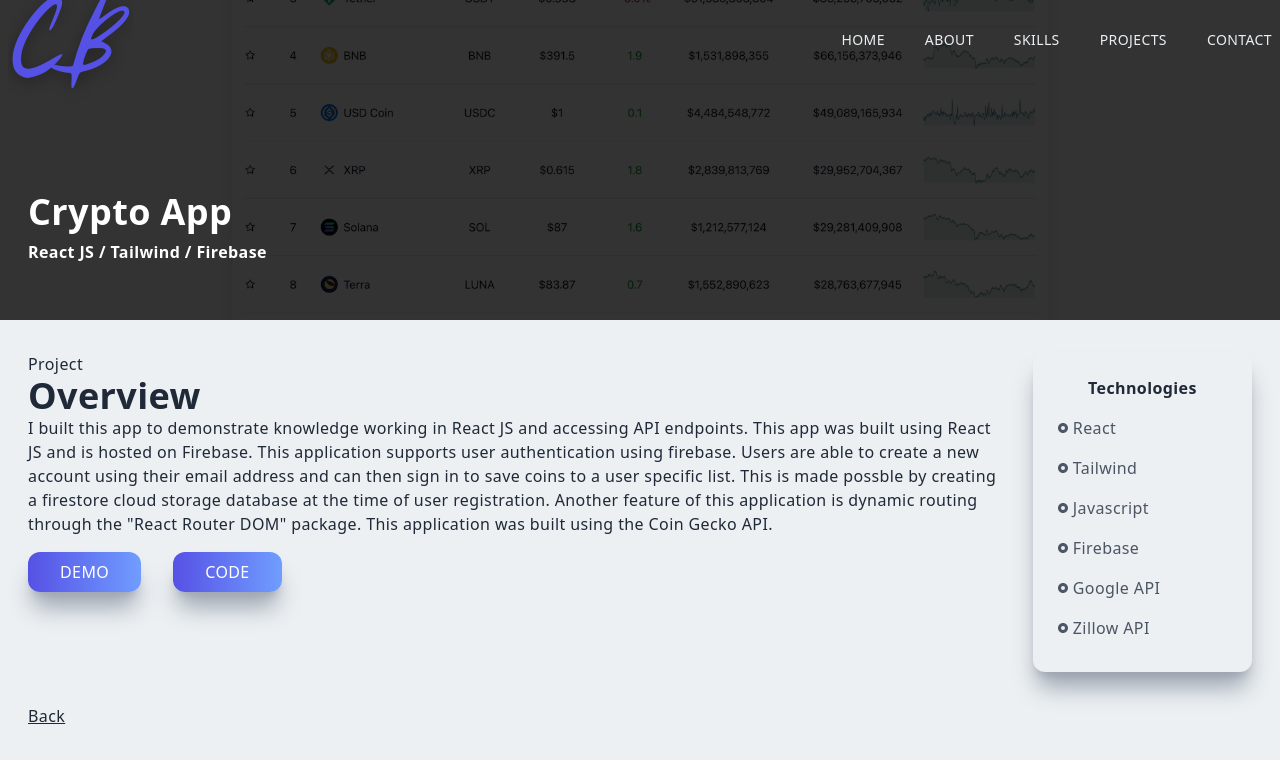
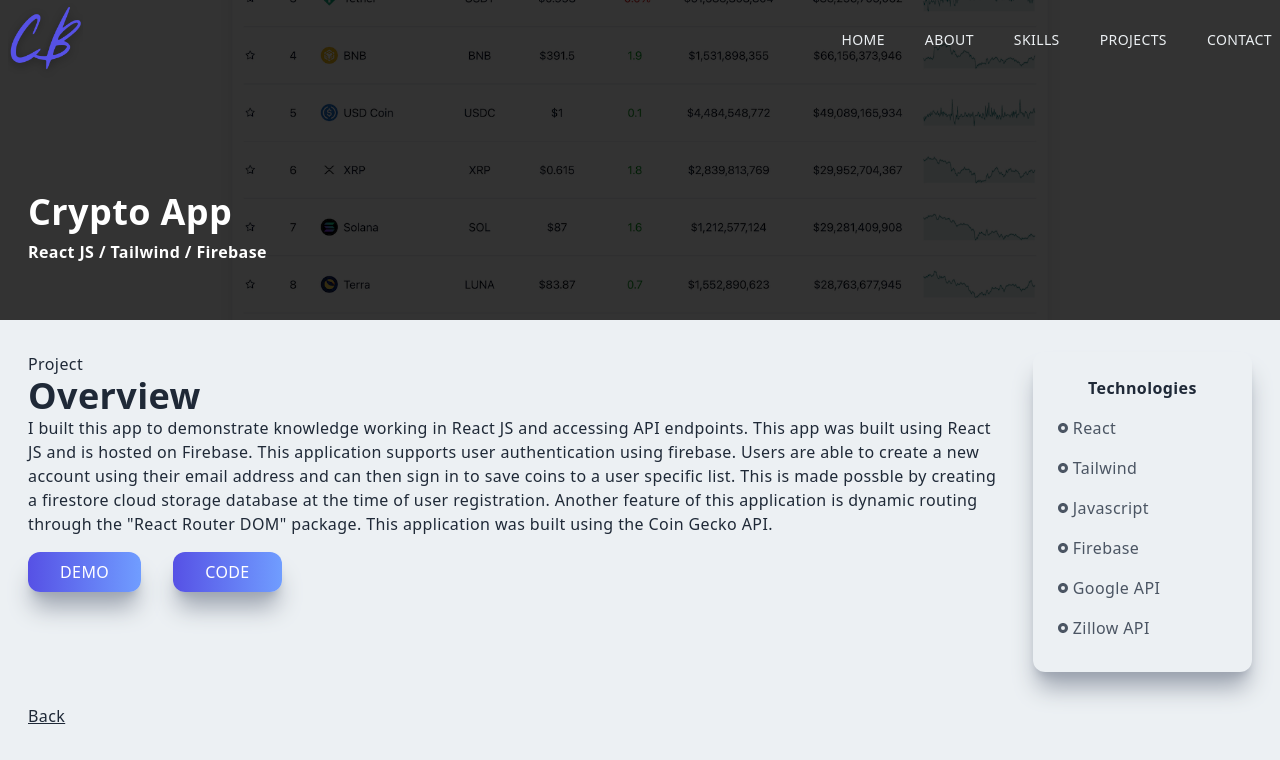
Before and after one commit to SALVADORPOETA/Salvadormartinez, a Next.js app: page /crypto in a window 1280 px wide. Shown: the top 760 px of the page. Built offline with nearby package versions, Linux system fonts and the light colour scheme.

Commit message:
deploy10

```diff
--- a/components/Navbar.jsx
+++ b/components/Navbar.jsx
@@ -56,9 +56,8 @@
         <Image
           src={NavLogo}
           alt="/"
-          width="125"
+          width="75"
           height="50"
-          className='cursor-pointer'
         />
         </Link>
         <div>
@@ -99,7 +98,7 @@
               <Link href='/' >
                 <Image
                   src={NavLogo}
-                  width='87'
+                  width='37'
                   height='35'
                   alt='/'
                   onClick={()=> setNav(false)}
```
